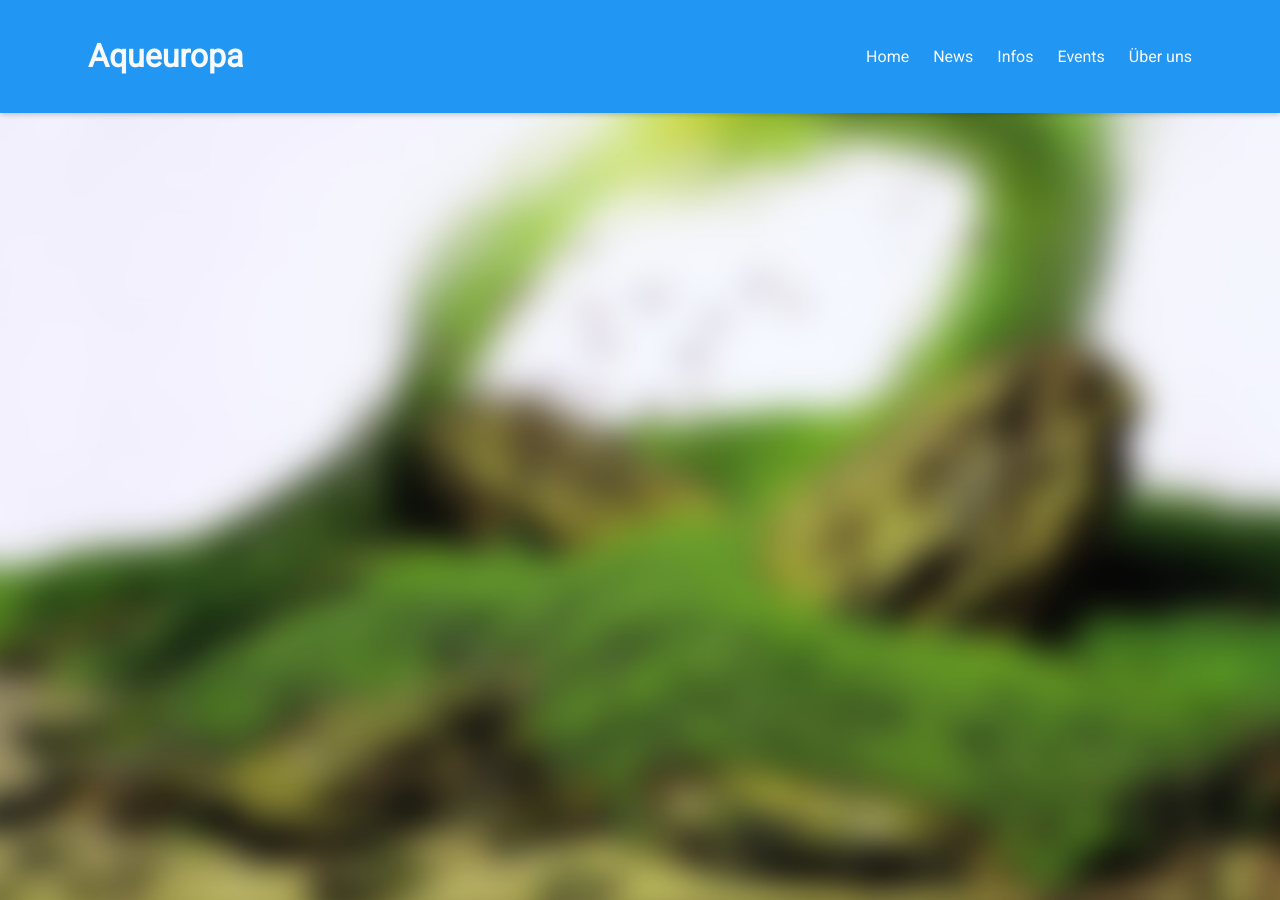
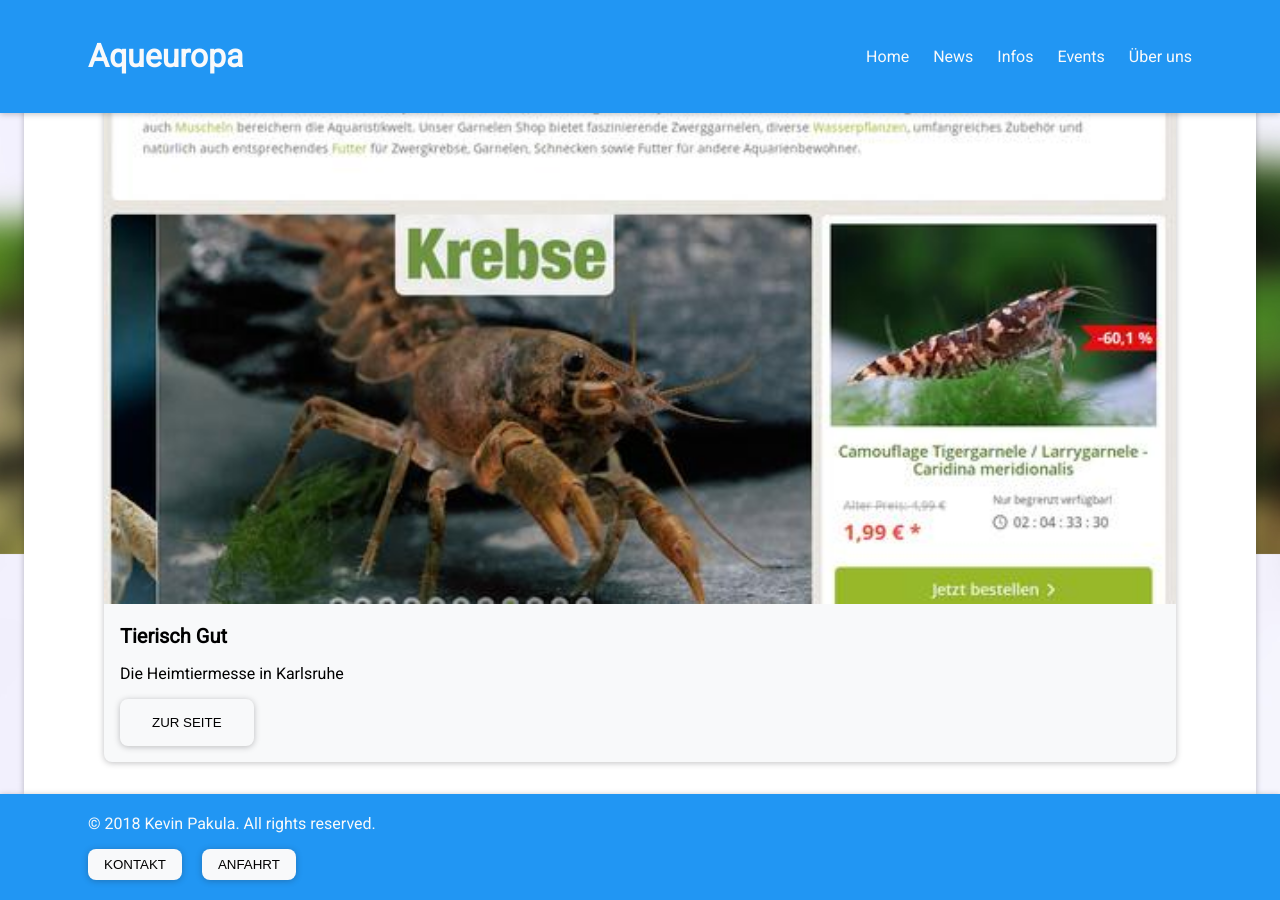
Before and after one commit to pojntfx/aqeuropa, a Jekyll site: the page built from events/vergangenheit.html, in a window 1280 px wide and 900 px high, scrolled down 3946 px. Built offline with Jekyll 4.4.1, drawn with Linux system fonts in a browser that asks for light colours; some of the changed lines change nothing that is shown.

Commit message:
Started Vergangenheit

```diff
--- a/events/vergangenheit.html
+++ b/events/vergangenheit.html
@@ -4,3 +4,40 @@
 ---
 <h3>Wir waren zuletzt auf der Heimtiermesse Karlsruhe, haben viele Staende besuchst und Leute kennengelernt. Hier einige Bilder dazu:
 </h3>
+{% include figure.html
+    imgsrc='Messe1.jpg'
+    imgalt='Ein Bild der Messe'
+    caption= ''
+    %}
+    {% include figure.html
+        imgsrc='Messe2.jpg'
+        imgalt='Ein Bild der Messe'
+        caption= ''
+        %}
+        {% include figure.html
+            imgsrc='Messe3.jpg'
+            imgalt='Ein Bild der Messe'
+            caption= ''
+            %}
+            {% include figure.html
+                imgsrc='Messe4.jpg'
+                imgalt='Ein Bild der Messe'
+                caption= ''
+                %}
+                {% include figure.html
+                    imgsrc='Messe5.jpg'
+                    imgalt='Ein Bild der Messe'
+                    caption= ''
+                    %}
+
+
+
+<div class="col col-4 mb-2">
+    {% include card-site.html
+        imgsrc='preview-garnelio.jpg'
+        imgalt='Screenshot von Messenhomepage'
+        title='Tierisch Gut'
+        description='Die Heimtiermesse in Karlsruhe'
+      %}
+
+  </div>
```
Also changed, not shown: img/Messe1.jpg (added), img/Messe2.jpg (added), img/Messe3.jpg (added), img/Messe4.jpg (added), img/Messe5.jpg (added).
